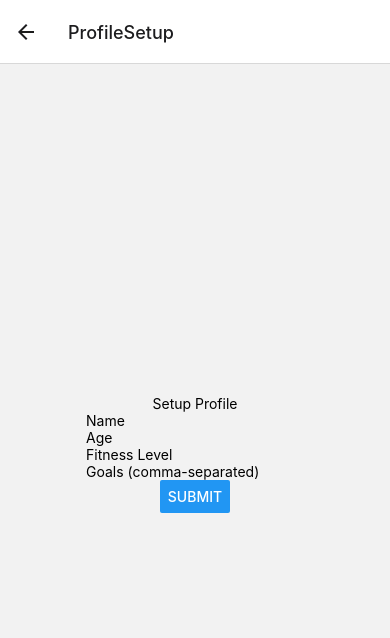
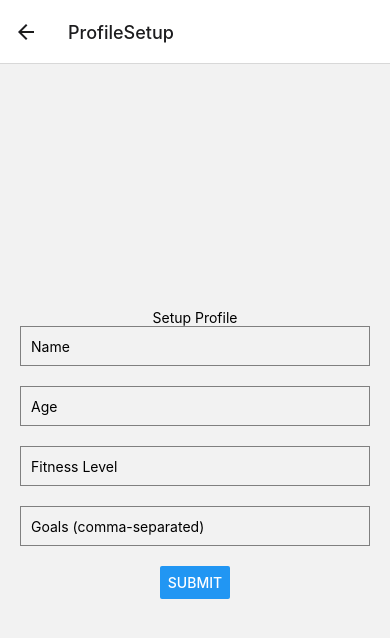
Before and after one commit to lizellecastro/COSCSWE, a React Native app: screen /ProfileSetup in a window 390 px wide. Shown: the top 638 px of the page. Built offline with nearby package versions, Linux system fonts and the light colour scheme; no server answers.

Commit message:
Update ProfileSetupScreen.js

```diff
--- a/screens/ProfileSetupScreen.js
+++ b/screens/ProfileSetupScreen.js
@@ -41,22 +41,26 @@ export default function ProfileSetupScreen() {
     <View style={{ flex: 1, justifyContent: 'center', alignItems: 'center', padding: 20 }}>
       <Text>Setup Profile</Text>
       <TextInput
+        style={{ height: 40, borderColor: 'gray', borderWidth: 1, width: '100%', marginBottom: 20, paddingHorizontal: 10 }}
         placeholder="Name"
         value={profile.name}
         onChangeText={text => handleInputChange('name', text)}
       />
       <TextInput
+        style={{ height: 40, borderColor: 'gray', borderWidth: 1, width: '100%', marginBottom: 20, paddingHorizontal: 10 }}
         placeholder="Age"
         value={profile.age}
         onChangeText={text => handleInputChange('age', text)}
         keyboardType="numeric"
       />
       <TextInput
+        style={{ height: 40, borderColor: 'gray', borderWidth: 1, width: '100%', marginBottom: 20, paddingHorizontal: 10 }}
         placeholder="Fitness Level"
         value={profile.fitnessLevel}
         onChangeText={text => handleInputChange('fitnessLevel', text)}
       />
       <TextInput
+        style={{ height: 40, borderColor: 'gray', borderWidth: 1, width: '100%', marginBottom: 20, paddingHorizontal: 10 }}
         placeholder="Goals (comma-separated)"
         value={profile.goals}
         onChangeText={text => handleInputChange('goals', text)}
```
